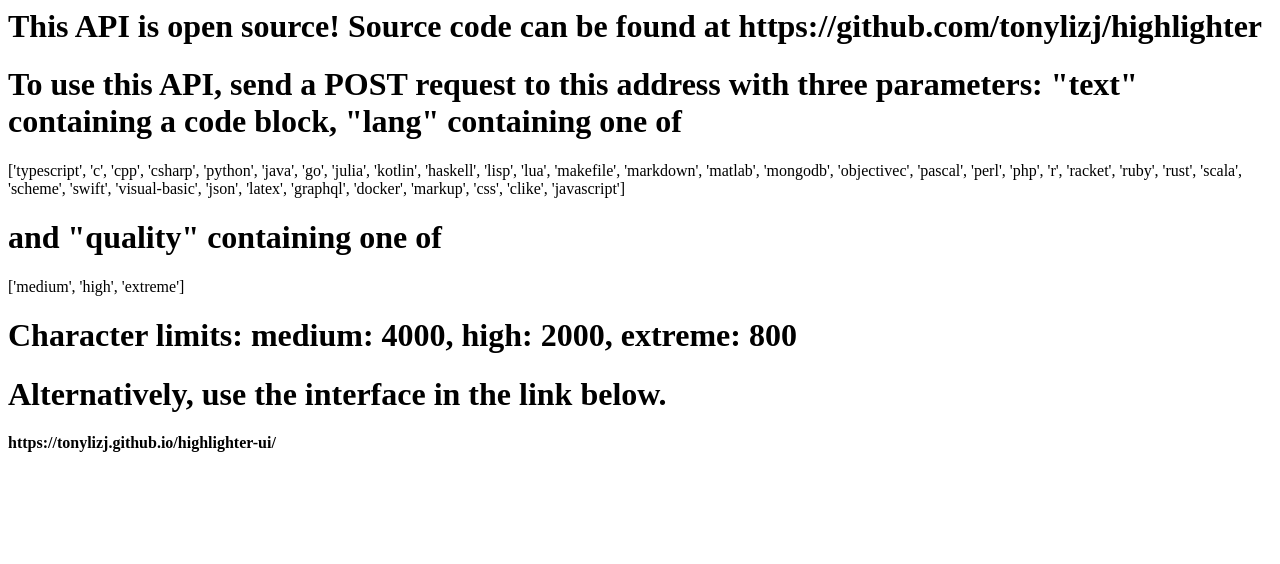
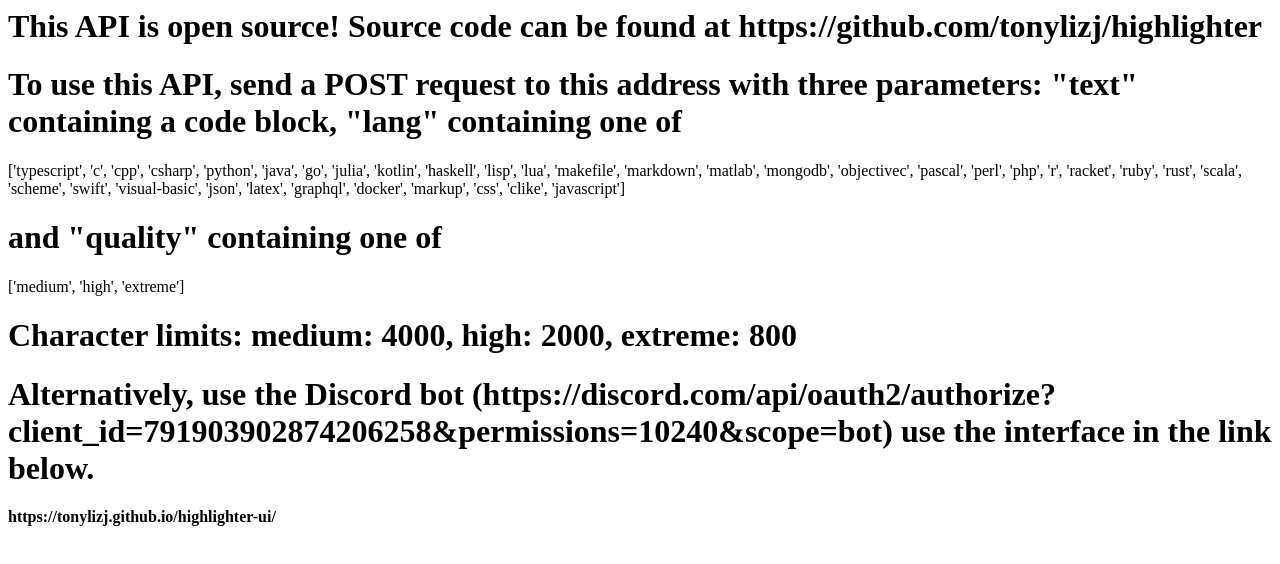
Before and after one commit to tonylizj/highlighter, a website: page highlighter-api/html/sendPost.html in a window 1280 px wide. Drawn offline with Linux system fonts and the light colour scheme.

Commit message:
added link to discord bot

```diff
--- a/highlighter-api/html/sendPost.html
+++ b/highlighter-api/html/sendPost.html
@@ -22,7 +22,7 @@
         Character limits: medium: 4000, high: 2000, extreme: 800
     </h1>
     <h1>
-        Alternatively, use the interface in the link below.
+        Alternatively, use the Discord bot (https://discord.com/api/oauth2/authorize?client_id=791903902874206258&permissions=10240&scope=bot) use the interface in the link below.
     </h1>
     <h4>https://tonylizj.github.io/highlighter-ui/</h4>
 
```
